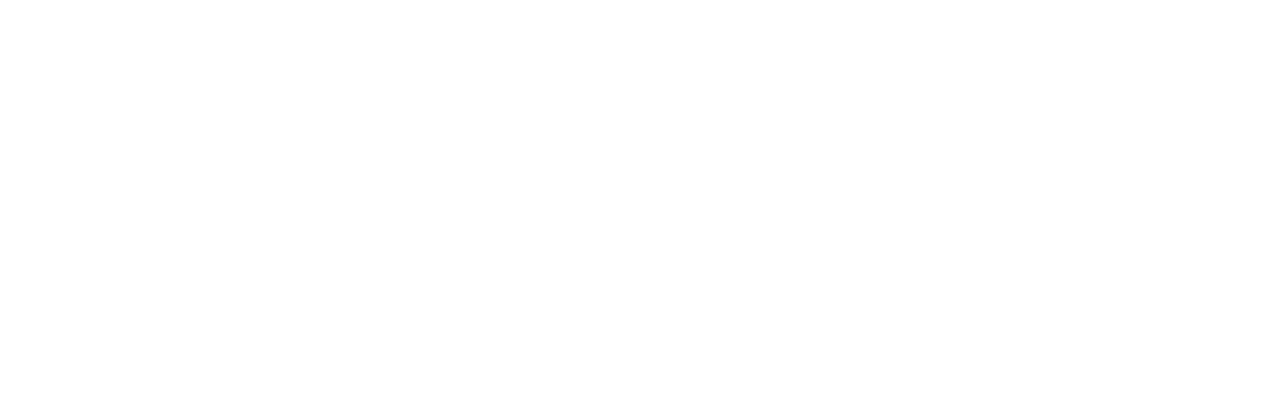
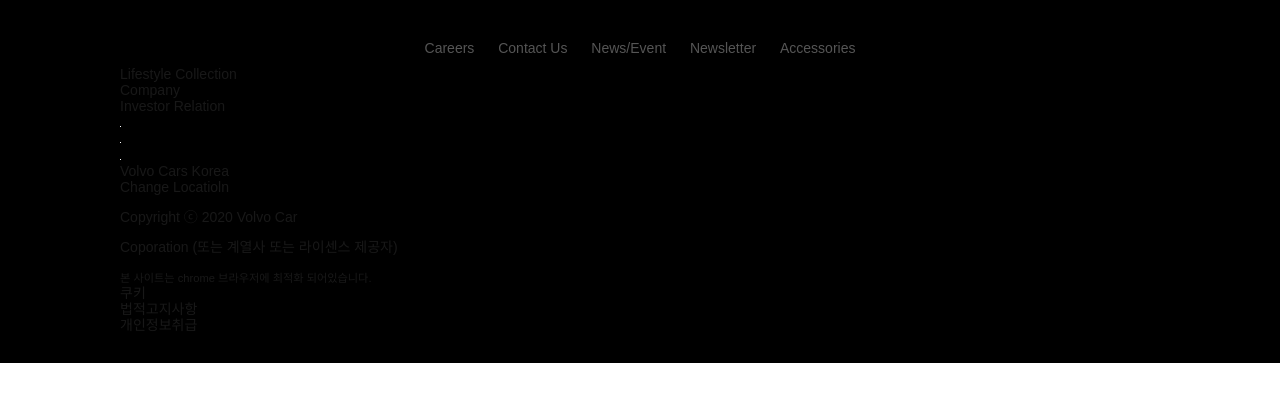
Before and after one commit to jungjh123456/jiman-team2, a plain HTML site: page index.html in a window 1280 px wide. Drawn offline with Linux system fonts and the light colour scheme; a web font is replaced by a local one.

Commit message:
feat : footer markup & CSS styling

```diff
--- a/index.html
+++ b/index.html
@@ -1,17 +1,56 @@
 <!DOCTYPE html>
 <html lang="ko-KR">
   <head>
-  <meta charset="UTF-8">
-  <meta name="viewport" content="width=device-width, initial-scale=1.0">
+    <meta charset="UTF-8" />
+    <meta name="viewport" content="width=device-width, initial-scale=1.0" />
     <title>Volvo</title>
-  <link rel="stylesheet" href="style.css">
+    <link rel="stylesheet" href="style.css" />
   </head>
   <body>
     <div class="container">
-    <header></header>
-    <main></main>
-    <footer></footer>
+      <footer>
+        <div class="footer-inner">
+          <ul class="navigation">
+            <li><a href="#">Careers</a></li>
+            <li><a href="#">Contact Us</a></li>
+            <li><a href="#">News/Event</a></li>
+            <li><a href="#">Newsletter</a></li>
+            <li><a href="#">Accessories</a></li>
+          </ul>
+          <ul>
+            <li><a href="#">Lifestyle Collection</a></li>
+            <li><a href="#">Company</a></li>
+            <li><a href="#">Investor Relation</a></li>
+          </ul>
+          <ul>
+            <li>
+              <a href="#"><img src="./Korea _ Volvo Cars/collect (1).gif" alt="facebook" /></a>
+            </li>
+            <li>
+              <a href="#"><img src="./Korea _ Volvo Cars/collect (1).gif" alt="instagram" /></a>
+            </li>
+            <li>
+              <a href="#"><img src="./Korea _ Volvo Cars/collect (1).gif" alt="youtube" /></a>
+            </li>
+          </ul>
 
+          <ul>
+            <li><a href="#">Volvo Cars Korea</a></li>
+            <li><a href="#">Change Locatioln</a></li>
+          </ul>
+
+          <p>Copyright ⓒ 2020 Volvo Car</p>
+          <p>Coporation (또는 계열사 또는 라이센스 제공자)</p>
+
+          <small>본 사이트는 chrome 브라우저에 최적화 되어있습니다.</small>
+
+          <ul>
+            <li><a href="#">쿠키</a></li>
+            <li><a href="#">법적고지사항</a></li>
+            <li><a href="#">개인정보취급</a></li>
+          </ul>
+        </div>
+      </footer>
     </div>
   </body>
 </html>
--- a/style.css
+++ b/style.css
@@ -1,7 +1,9 @@
 @import url(normalize.css);
 @import url(//spoqa.github.io/spoqa-han-sans/css/SpoqaHanSans-kr.css);
-*, *::before, *::after {
-  box-sizing:border-box;
+*,
+*::before,
+*::after {
+  box-sizing: border-box;
 }
 html {
   font-size: 10px;
@@ -13,11 +15,12 @@ body {
   font-weight: 400;
 }
 /* 숨김 콘텐츠 */
-.a11y-hidden, legend {
-  position: absolute;/*레이어함*/
+.a11y-hidden,
+legend {
+  position: absolute; /*레이어함*/
   width: 1px;
   height: 1px;
-  overflow: hidden;/*넘치는 것 감추기*/
+  overflow: hidden; /*넘치는 것 감추기*/
   margin: -1px;
   clip-path: polygon(0 0, 0 0, 0 0);
   clip: rect(0 0 0 0);
@@ -25,12 +28,14 @@ body {
 }
 /* clearfix */
 .clearfix::after {
-  content: "";
+  content: '';
   clear: both;
   display: block;
 }
 /* header 초기화 */
-h1, h2, h3 {
+h1,
+h2,
+h3 {
   margin: 0;
 }
 /*ul 초기화 */
@@ -49,7 +54,8 @@ button {
   border: 0;
 }
 /* dl, dd 초기화 */
-dl, dd {
+dl,
+dd {
   margin: 0;
   padding: 0;
 }
@@ -66,3 +72,29 @@ figure {
 body {
   overflow-x: hidden;
 }
+
+footer {
+  width: 100%;
+  background-color: #000;
+}
+
+.footer-inner {
+  width: 1100px;
+  margin: 0 auto;
+  padding: 30px;
+  /* background-color: #ddd; */
+}
+
+.navigation {
+  color: #fff;
+  text-align: center;
+}
+
+.navigation li {
+  padding: 10px;
+  display: inline-block;
+}
+
+.navigation li a {
+  color: #555;
+}
```
Lines whose indentation alone changed are shown as unchanged.
